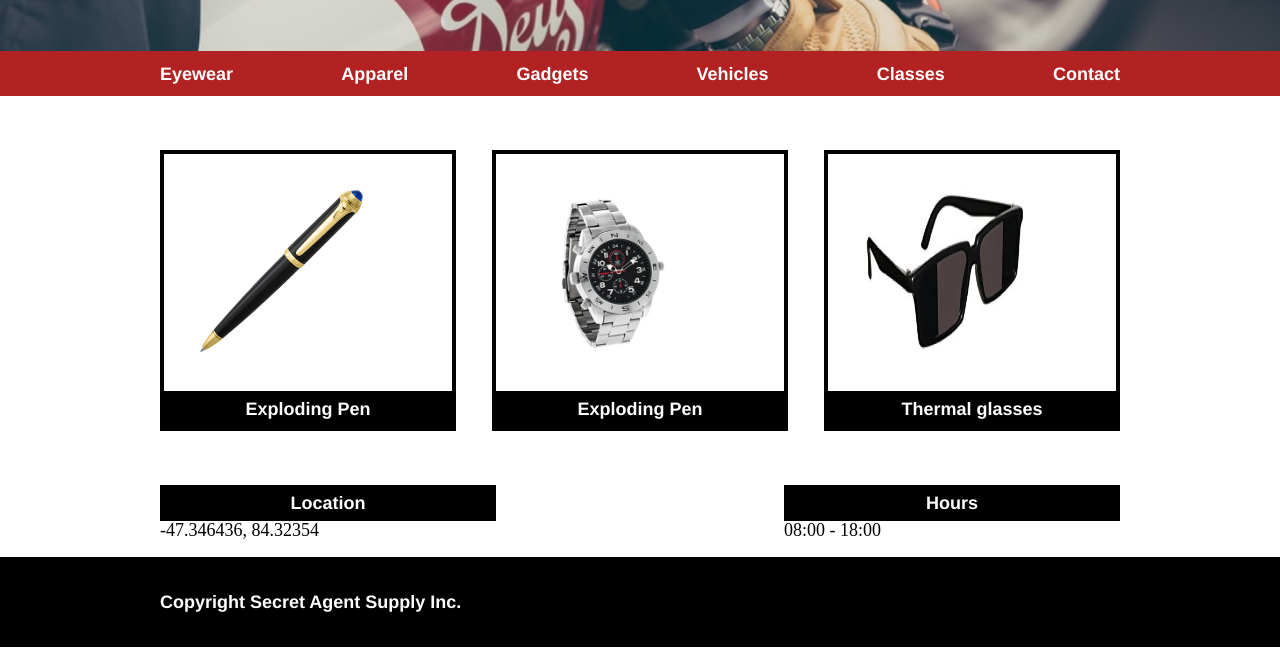
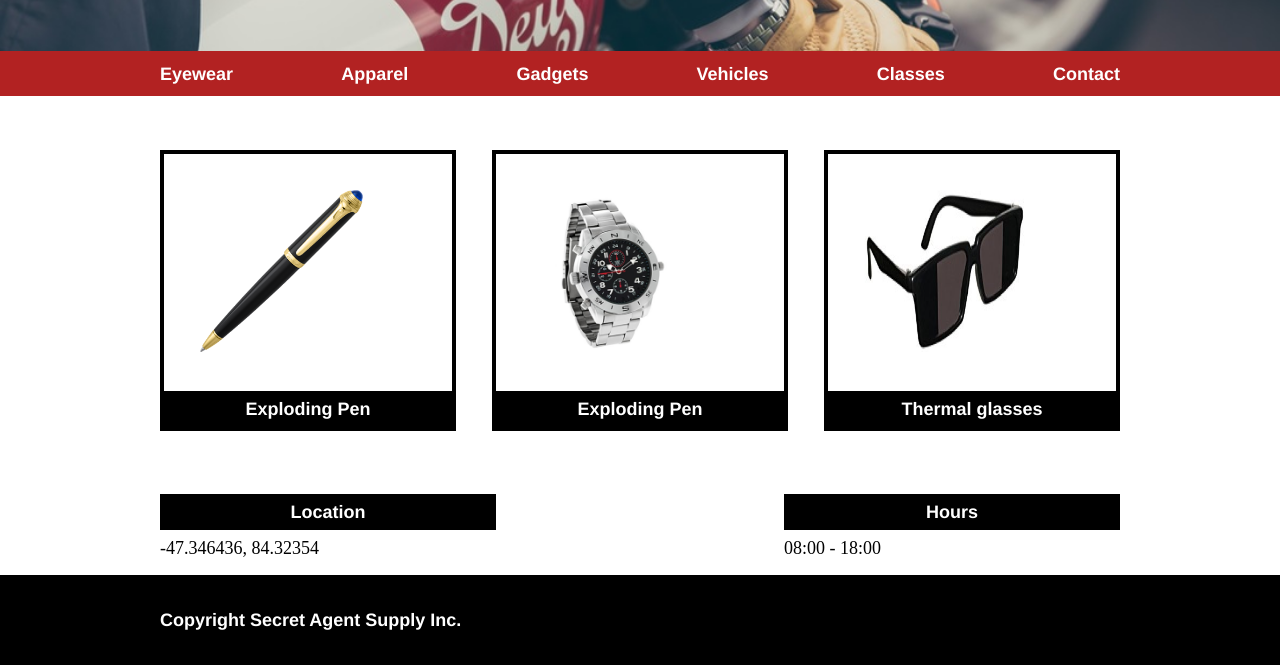
Before and after one commit to Mercurialproductions/Website_AgentSupply, a plain HTML site: page index.html in a window 1280 px wide. Shown: the part 471-1136 px from the top of the page. Drawn offline with Linux system fonts and the light colour scheme.

Commit message:
added a margin to the info title p

```diff
--- a/resources/CSS/index.css
+++ b/resources/CSS/index.css
@@ -211,6 +211,7 @@ html {
 
 .info_item p {
   font-size:1em;
+  margin-top:0.5rem;
 }
 
 /* footer  */
```
